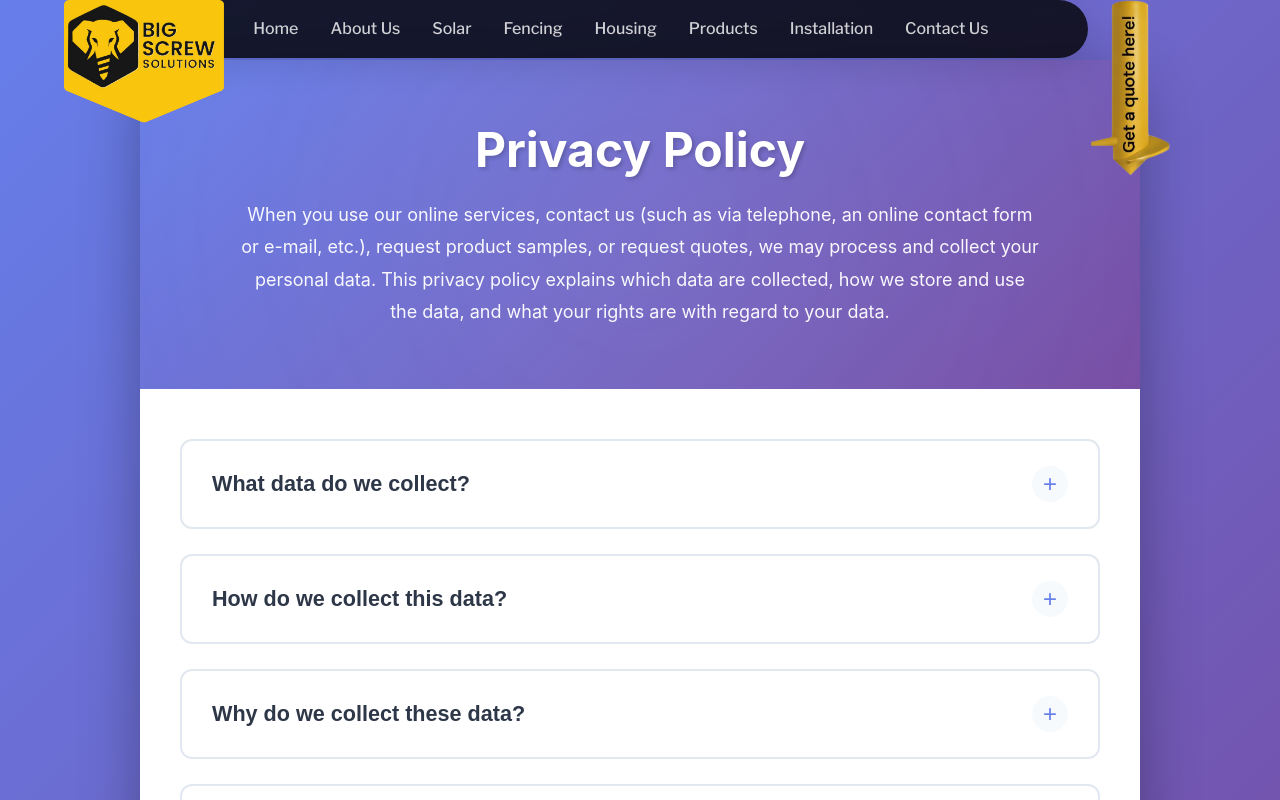
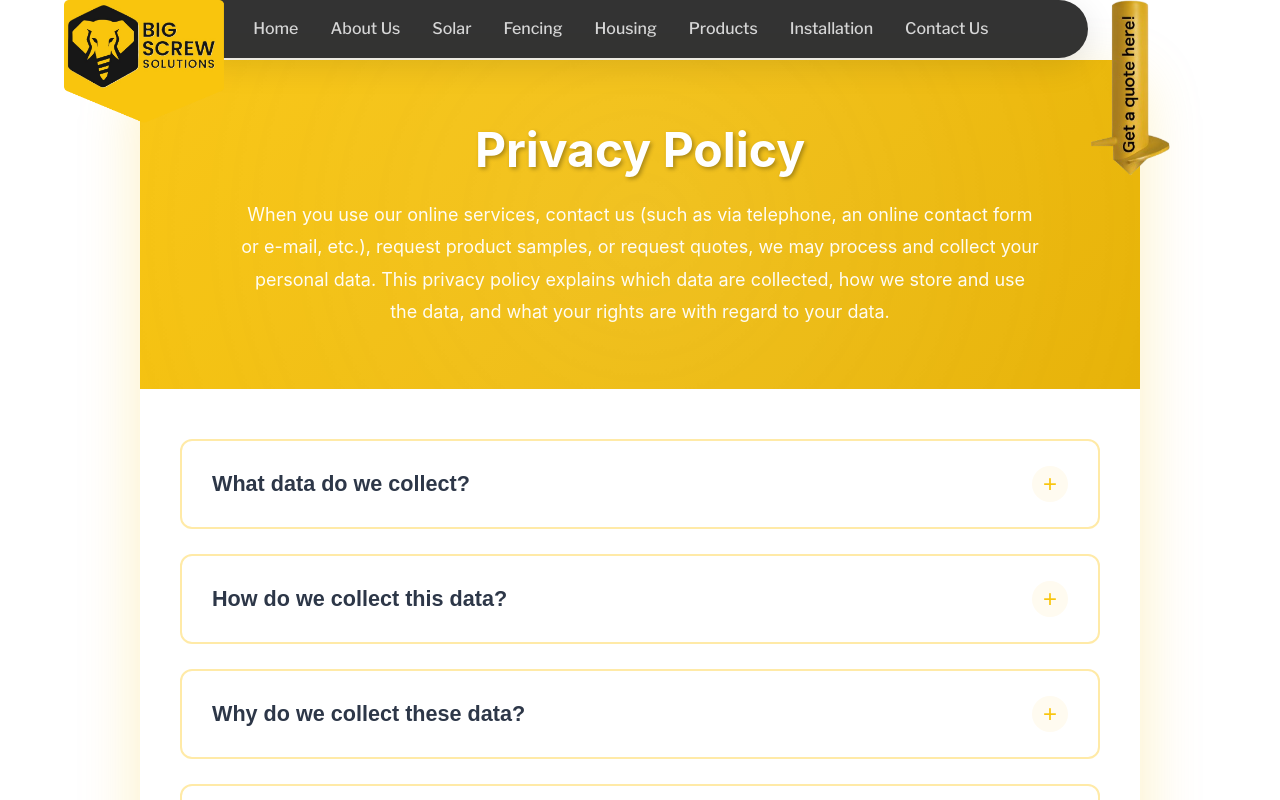
Before and after one commit to AyushMer44/screw-lp, a React (Vite) app: page /privacyPolicy in a window 1280 px wide. Shown: the top 800 px of the page. Built offline with nearby package versions, Linux system fonts and the light colour scheme; a web font is replaced by a local one.

Commit message:
Company Images

```diff
--- a/src/pages/privacyPolicy/PrivacyPolicy.module.scss
+++ b/src/pages/privacyPolicy/PrivacyPolicy.module.scss
@@ -1,17 +1,17 @@
-// Variables
-$primary-color: #667eea;
-$primary-dark: #764ba2;
-$secondary-color: #f093fb;
+// Variables - Yellow Theme
+$primary-color: #f9c50d;
+$primary-dark: #e6b000;
+$secondary-color: #fff3cd;
 $text-dark: #2d3748;
 $text-light: #4a5568;
 $text-muted: #718096;
-$bg-light: #f7fafc;
+$bg-light: #fffbf0;
 $bg-white: #ffffff;
-$border-color: #e2e8f0;
-$shadow-sm: 0 2px 4px rgba(0, 0, 0, 0.05);
-$shadow-md: 0 4px 6px rgba(0, 0, 0, 0.1);
-$shadow-lg: 0 10px 25px rgba(0, 0, 0, 0.15);
-$shadow-xl: 0 20px 60px rgba(0, 0, 0, 0.3);
+$border-color: #ffeaa7;
+$shadow-sm: 0 2px 4px rgba(249, 197, 13, 0.1);
+$shadow-md: 0 4px 6px rgba(249, 197, 13, 0.15);
+$shadow-lg: 0 10px 25px rgba(249, 197, 13, 0.2);
+$shadow-xl: 0 20px 60px rgba(249, 197, 13, 0.25);
 
 // Mixins
 @mixin gradient-bg {
@@ -57,7 +57,7 @@ $shadow-xl: 0 20px 60px rgba(0, 0, 0, 0.3);
 // Main container
 .privacyPolicy {
   min-height: 100vh;
-  @include gradient-bg;
+  //@include gradient-bg;
   padding: 60px 20px;
   font-family: -apple-system, BlinkMacSystemFont, 'Segoe UI', Roboto, Oxygen, Ubuntu, Cantarell, 'Helvetica Neue', sans-serif;
 
@@ -103,7 +103,7 @@ $shadow-xl: 0 20px 60px rgba(0, 0, 0, 0.3);
     right: -50%;
     width: 200%;
     height: 200%;
-    background: radial-gradient(circle, rgba(255, 255, 255, 0.1) 0%, transparent 70%);
+    background: radial-gradient(circle, rgba(255, 255, 255, 0.15) 0%, transparent 70%);
     animation: pulse 15s ease-in-out infinite;
   }
 }
@@ -112,9 +112,10 @@ $shadow-xl: 0 20px 60px rgba(0, 0, 0, 0.3);
   font-size: 3rem;
   font-weight: 700;
   margin-bottom: 20px;
-  text-shadow: 2px 2px 4px rgba(0, 0, 0, 0.2);
+  text-shadow: 2px 2px 4px rgba(0, 0, 0, 0.3);
   position: relative;
   z-index: 1;
+  color: $bg-white;
 
   @include tablet {
     font-size: 2.5rem;
@@ -134,6 +135,7 @@ $shadow-xl: 0 20px 60px rgba(0, 0, 0, 0.3);
   opacity: 0.95;
   position: relative;
   z-index: 1;
+  color: $bg-white;
 
   @include tablet {
     font-size: 1rem;
@@ -321,7 +323,7 @@ $shadow-xl: 0 20px 60px rgba(0, 0, 0, 0.3);
   }
 
   &:hover {
-    color: $primary-color;
+    color: $primary-dark;
     padding-left: 35px;
 
     @include mobile {
@@ -354,7 +356,7 @@ $shadow-xl: 0 20px 60px rgba(0, 0, 0, 0.3);
 .privacyPolicy__note {
   margin-top: 25px;
   padding: 20px 25px;
-  background: linear-gradient(135deg, #f6f8ff 0%, #f0f4ff 100%);
+  background: linear-gradient(135deg, $secondary-color 0%, $bg-light 100%);
   border-left: 4px solid $primary-color;
   border-radius: 8px;
   font-size: 0.95rem;
@@ -368,7 +370,7 @@ $shadow-xl: 0 20px 60px rgba(0, 0, 0, 0.3);
   }
 
   strong {
-    color: $primary-color;
+    color: $primary-dark;
     font-weight: 600;
     display: block;
     margin-bottom: 8px;
--- a/src/pages/product/Products.jsx
+++ b/src/pages/product/Products.jsx
@@ -63,7 +63,7 @@ const Products = () => {
 
       <div className={styles.wrapper} ref={ref}>
         <div className={styles.center1}>
-          <img src={image2} alt="Carbon Steel Pipe"/>
+          <img src='/assets/product/BigScrew.png' alt="Carbon Steel Pipe"/>
         </div>
 
         <motion.div
@@ -134,7 +134,7 @@ const Products = () => {
       </div>
 
       <div className={styles.center}>
-        <img src={newScrew} alt="Image 1"/>
+        <img src='/assets/product/BigScrew1.png' alt="Image 1"/>
         <div className={styles.middleContainer}>
           <div className={styles.middle}>
             <MyIcon1/>
--- a/src/pages/termsAndconditions/TermsAndConditions.module.scss
+++ b/src/pages/termsAndconditions/TermsAndConditions.module.scss
@@ -1,17 +1,17 @@
-// Variables
-$primary-color: #667eea;
-$primary-dark: #764ba2;
-$secondary-color: #f093fb;
+// Variables - Yellow Theme
+$primary-color: #f9c50d;
+$primary-dark: #e6b000;
+$secondary-color: #fff3cd;
 $text-dark: #2d3748;
 $text-light: #4a5568;
 $text-muted: #718096;
-$bg-light: #f7fafc;
+$bg-light: #fffbf0;
 $bg-white: #ffffff;
-$border-color: #e2e8f0;
-$shadow-sm: 0 2px 4px rgba(0, 0, 0, 0.05);
-$shadow-md: 0 4px 6px rgba(0, 0, 0, 0.1);
-$shadow-lg: 0 10px 25px rgba(0, 0, 0, 0.15);
-$shadow-xl: 0 20px 60px rgba(0, 0, 0, 0.3);
+$border-color: #ffeaa7;
+$shadow-sm: 0 2px 4px rgba(249, 197, 13, 0.1);
+$shadow-md: 0 4px 6px rgba(249, 197, 13, 0.15);
+$shadow-lg: 0 10px 25px rgba(249, 197, 13, 0.2);
+$shadow-xl: 0 20px 60px rgba(249, 197, 13, 0.25);
 
 @use "sass:color";
 
@@ -59,7 +59,7 @@ $shadow-xl: 0 20px 60px rgba(0, 0, 0, 0.3);
 // Main container
 .termsConditions {
   min-height: 100vh;
-  @include gradient-bg;
+  //@include gradient-bg;
   padding: 60px 20px;
   font-family: -apple-system, BlinkMacSystemFont, 'Segoe UI', Roboto, Oxygen, Ubuntu, Cantarell, 'Helvetica Neue', sans-serif;
 
@@ -105,7 +105,7 @@ $shadow-xl: 0 20px 60px rgba(0, 0, 0, 0.3);
     right: -50%;
     width: 200%;
     height: 200%;
-    background: radial-gradient(circle, rgba(255, 255, 255, 0.1) 0%, transparent 70%);
+    background: radial-gradient(circle, rgba(255, 255, 255, 0.15) 0%, transparent 70%);
     animation: pulse 15s ease-in-out infinite;
   }
 }
@@ -114,9 +114,10 @@ $shadow-xl: 0 20px 60px rgba(0, 0, 0, 0.3);
   font-size: 3rem;
   font-weight: 700;
   margin-bottom: 20px;
-  text-shadow: 2px 2px 4px rgba(0, 0, 0, 0.2);
+  text-shadow: 2px 2px 4px rgba(0, 0, 0, 0.3);
   position: relative;
   z-index: 1;
+  color: $bg-white;
 
   @include tablet {
     font-size: 2.5rem;
@@ -136,6 +137,7 @@ $shadow-xl: 0 20px 60px rgba(0, 0, 0, 0.3);
   opacity: 0.95;
   position: relative;
   z-index: 1;
+  color: $bg-white;
 
   @include tablet {
     font-size: 1rem;
@@ -316,7 +318,7 @@ $shadow-xl: 0 20px 60px rgba(0, 0, 0, 0.3);
   }
 
   &:hover {
-    background: color.scale($bg-light, $lightness: 5%);
+    background: color.scale($bg-light, $lightness: -5%);
     transform: translateX(5px);
     box-shadow: $shadow-sm;
   }
@@ -325,7 +327,7 @@ $shadow-xl: 0 20px 60px rgba(0, 0, 0, 0.3);
 .termsConditions__subtitle {
   font-size: 1.05rem;
   font-weight: 600;
-  color: $primary-color;
+  color: $primary-dark;
   margin: 0 0 10px 0;
 
   @include mobile {
@@ -347,7 +349,7 @@ $shadow-xl: 0 20px 60px rgba(0, 0, 0, 0.3);
 .termsConditions__contact {
   margin-top: 20px;
   padding: 25px;
-  background: linear-gradient(135deg, #f6f8ff 0%, #f0f4ff 100%);
+  background: linear-gradient(135deg, $secondary-color 0%, $bg-light 100%);
   border-radius: 10px;
   border: 2px solid $primary-color;
   box-shadow: $shadow-sm;
@@ -360,7 +362,7 @@ $shadow-xl: 0 20px 60px rgba(0, 0, 0, 0.3);
 .termsConditions__contactCompany {
   font-size: 1.2rem;
   font-weight: 700;
-  color: $primary-color;
+  color: $primary-dark;
   margin: 0 0 15px 0;
 
   @include mobile {
@@ -384,12 +386,12 @@ $shadow-xl: 0 20px 60px rgba(0, 0, 0, 0.3);
   }
 
   a {
-    color: $primary-color;
+    color: $primary-dark;
     text-decoration: none;
     @include transition(color, 0.2s, ease);
 
     &:hover {
-      color: $primary-dark;
+      color: $primary-color;
       text-decoration: underline;
     }
   }
```
Also changed, not shown: public/assets/product/BigScrew.png (added), public/assets/product/BigScrew1.png (added).
